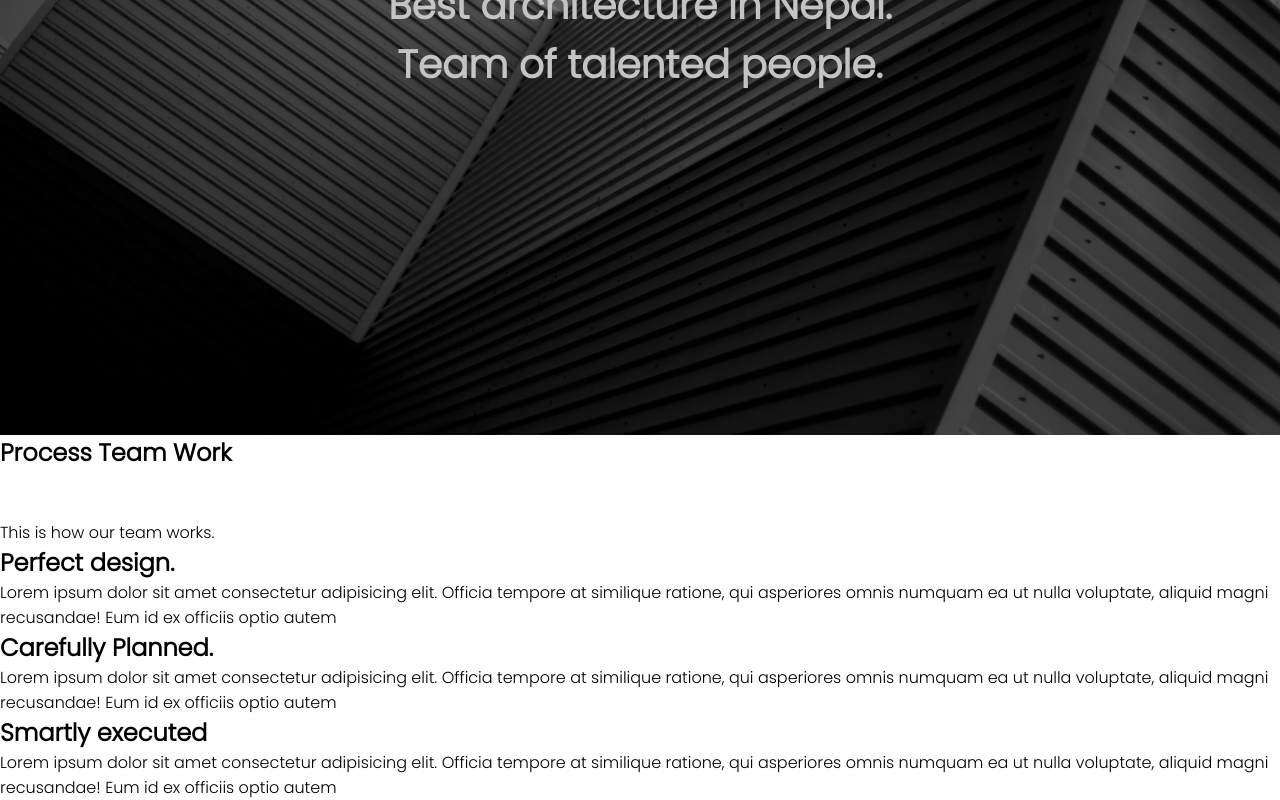
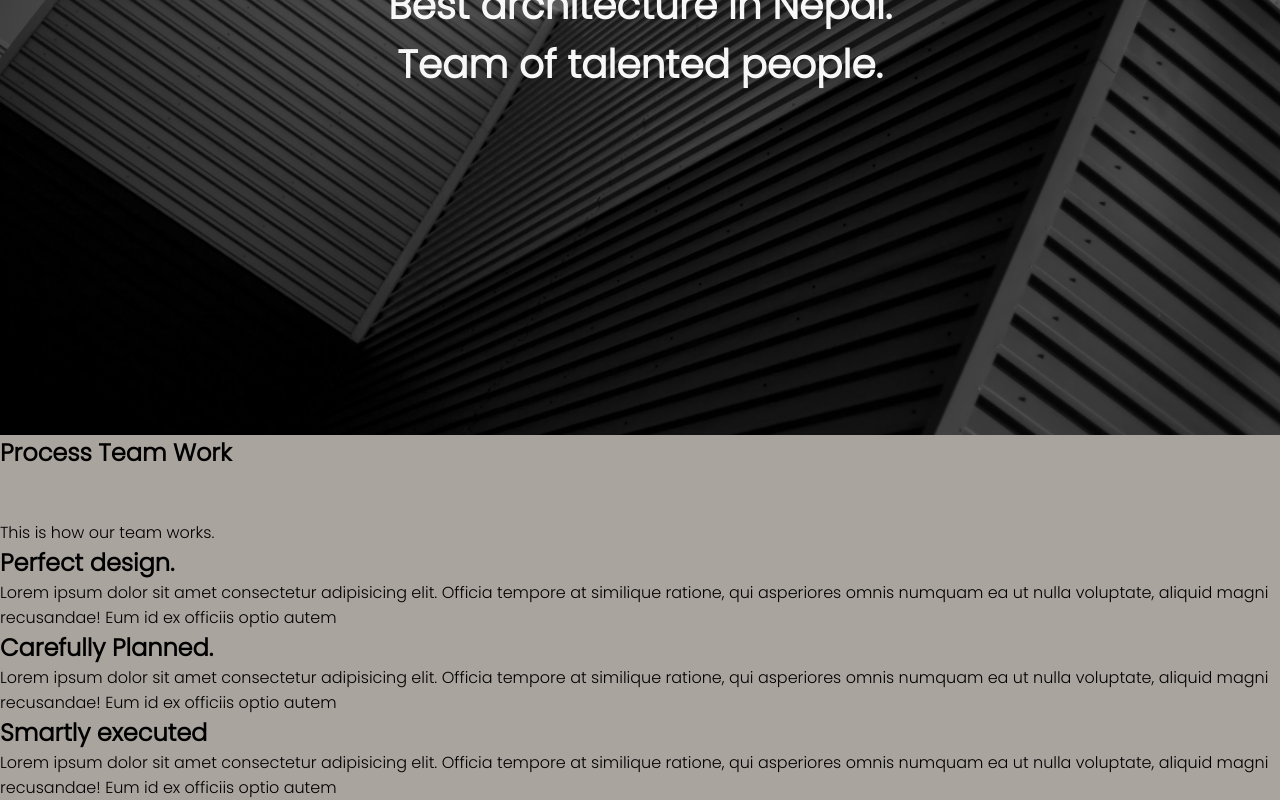
Before and after one commit to Suyog04/architect_101, a React (Create React App) app: page / in a window 1280 px wide. Shown: the part 365-1165 px from the top of the page. Built offline with nearby package versions, Linux system fonts and the light colour scheme.

Commit message:
committed

```diff
--- a/src/components/Pages/Home/Home.css
+++ b/src/components/Pages/Home/Home.css
@@ -31,7 +31,7 @@
   height: 100%;
   font-size: 26px;
   font-family:'Poppins', sans-serif;;
-  color: var(--light);
+  color: var(--white);
   display: flex;
   justify-content: center;
   flex-direction: column;
@@ -80,3 +80,8 @@
   left:0;
   width: 100%;
 }
+
+.team
+{
+  background-color: #aaa49e;
+}
--- a/src/components/Pages/Home/Home.jsx
+++ b/src/components/Pages/Home/Home.jsx
@@ -29,9 +29,9 @@ const Home = () => {
       </section>
 
 
-      <section>
+      <section className = "team">
         <div>
-          <h1>Process Team Work </h1>
+          <h1 className="team-heading">Process Team Work </h1>
           <br />
           <br />
           <p>This is how our team works.</p>
```
